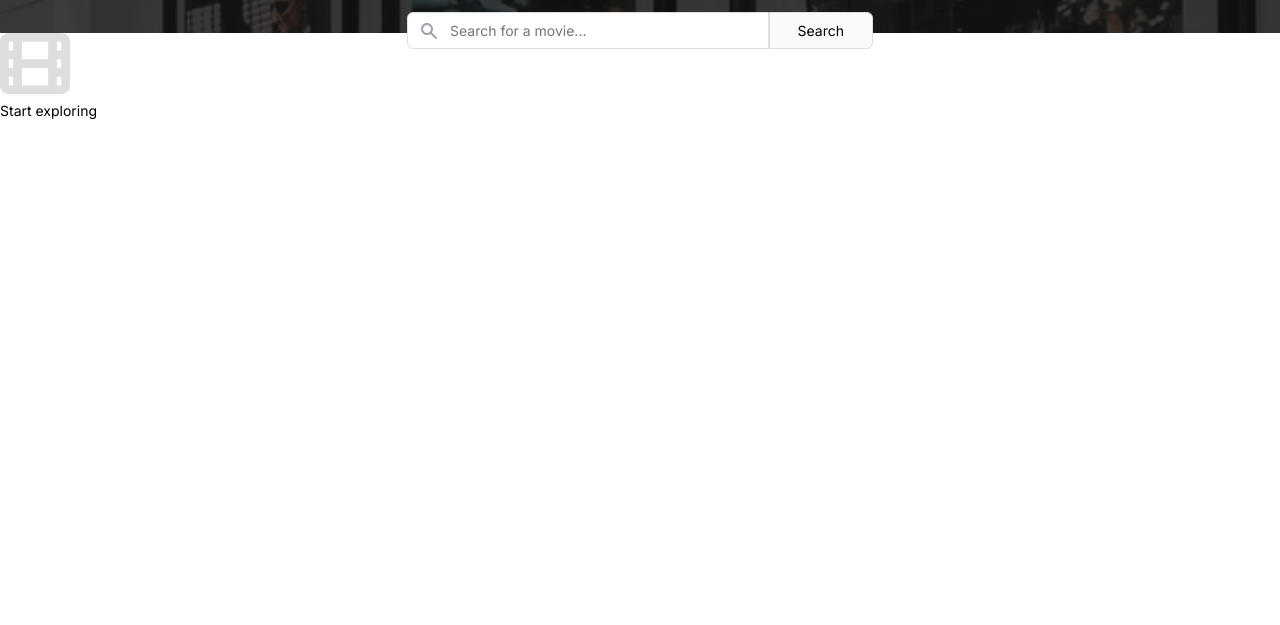
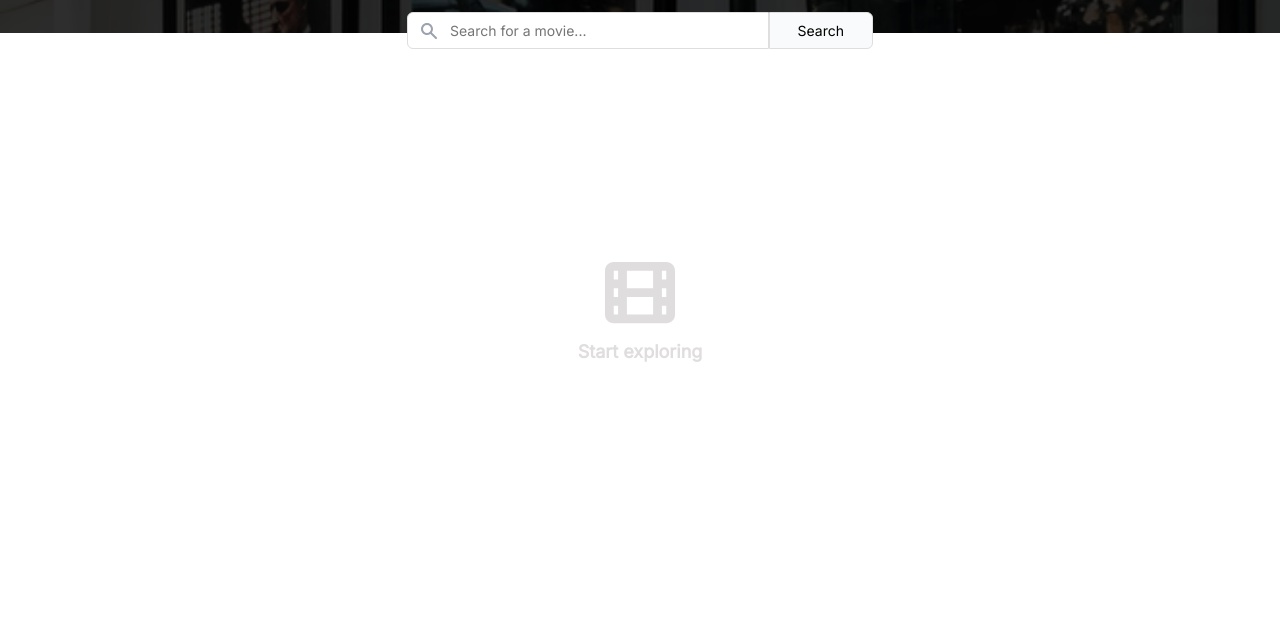
Before and after one commit to hello-rain/movie-watchlist, a plain HTML site: page index.html in a window 1280 px wide. Shown: the part 175-800 px from the top of the page. Drawn offline with Linux system fonts and the light colour scheme.

Commit message:
style(state message): add general styles and layout

```diff
--- a/index.html
+++ b/index.html
@@ -45,8 +45,8 @@
         <h2 class="sr-only">Search Results</h2>
         <div class="film-results-container" aria-live="polite">
           <div class="empty-result-state">
-            <img src="assets/icons/explore.svg" alt="" aria-hidden="true" />
-            <p>Start exploring</p>
+            <img src="assets/icons/explore.svg" class="explore-icon" alt="" aria-hidden="true" />
+            <p class="state-message">Start exploring</p>
           </div>
         </div>
       </section>
--- a/styles/style.css
+++ b/styles/style.css
@@ -25,6 +25,7 @@
 }
 
 /* 1. Reset */
+/* 1. Use a more intuitive box-sizing model */
 *,
 ::before,
 ::after {
@@ -43,18 +44,41 @@ a {
   color: inherit;
 }
 
+/* 4. Set core defaults */
+
+html {
+  height: 100%;
+  scroll-behavior: smooth;
+}
+
+body {
+  height: 100%;
+  line-height: 1.5; /* Improve readability */
+  text-rendering: optimizeSpeed; /* Enhance text rendering */
+  -webkit-font-smoothing: antialiased;
+}
+
+main {
+  height: 70%;
+  display: flex;
+  justify-content: center;
+  align-items: center;
+}
+
 /* 2. General Styles */
+
 body {
   font-family: var(--ff-body);
   font-size: var(--fs-200);
-  line-height: 1.5;
 }
 
 /* 3. Components */
+
 /* Header */
+
 .primary-header {
   position: relative;
-  background-color: #121212;
+  background-color: var(--clr-neutral-1000);
 }
 
 .primary-header::before {
@@ -68,16 +92,16 @@ body {
 }
 
 .nav-wrapper {
-  padding-top: 3em;
-  color: var(--clr-neutral-100);
   display: flex;
   justify-content: space-between;
   align-items: center;
+  padding-top: 3em;
+  color: var(--clr-neutral-100);
 }
 
 .nav-heading {
+  font-weight: var(--fw-extra-bold);
   font-size: var(--fs-500);
-  font-weight: var(--fw-extra-bold);
 }
 
 .nav-link {
@@ -88,12 +112,13 @@ body {
   color: var(--clr-neutral-300);
 }
 
+/* Search */
 .film-search {
   position: relative;
   bottom: -3.5em;
   display: flex;
+  margin: 0 auto;
   width: 100%;
-  margin: 0 auto;
 }
 
 .search-input-wrapper {
@@ -111,6 +136,7 @@ body {
 .film-input,
 .btn {
   border: 1px solid var(--clr-neutral-300);
+  font-weight: var(--fw-medium);
 }
 
 .film-input {
@@ -128,6 +154,27 @@ body {
 .btn:hover {
   background-color: var(--clr-neutral-300);
   cursor: pointer;
+}
+
+/* Main */
+
+.empty-result-state {
+  display: flex;
+  flex-direction: column;
+  align-items: center;
+  gap: 1em;
+}
+
+.explore-icon {
+  width: fit-content;
+}
+
+.state-message {
+  width: 320px;
+  font-weight: var(--fw-bold);
+  font-size: var(--fs-400);
+  text-align: center;
+  color: var(--clr-neutral-300);
 }
 
 /* 4. Utility Classes */
```
